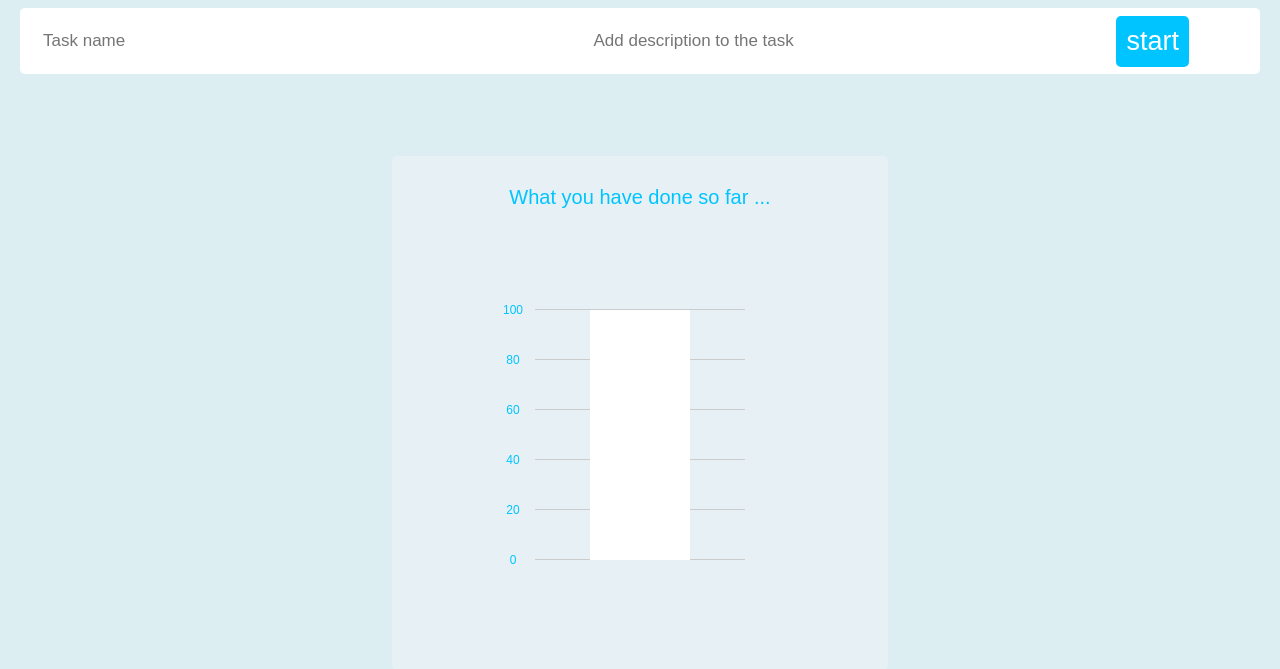
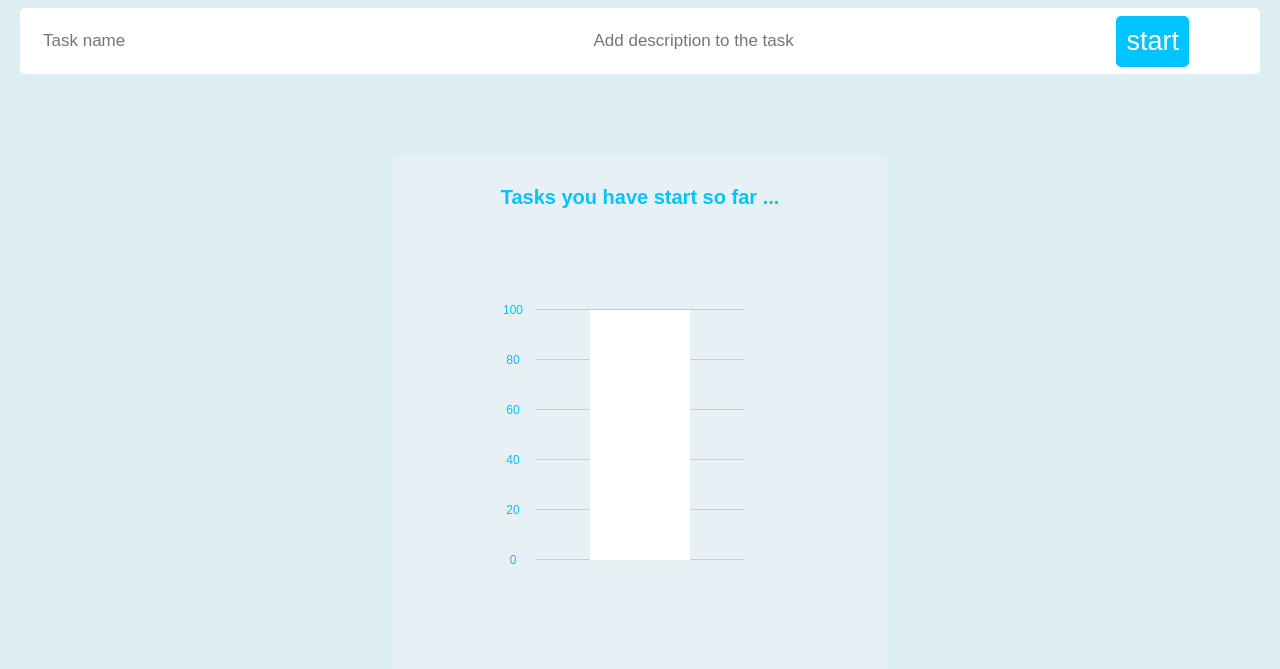
Before and after one commit to Qiugu-He/ClockifyClone, a Django app: template templates/task/index.html in a window 1280 px wide. Shown: the top 669 px of the page. Run offline with Django 3.2, Linux system fonts and the light colour scheme; the template is opened without the code that fills it, so the values that code supplies are empty; some libraries are stand-ins or nearby versions.

Commit message:
Added screenshot for README

```diff
--- a/static/css/index.css
+++ b/static/css/index.css
@@ -96,6 +96,7 @@ table a{
     color: #00C4FF;
     text-align: center;
     font-size: 20px;
+    font-weight: bold;
 }
 .chart {
     width: 210px;
--- a/templates/task/index.html
+++ b/templates/task/index.html
@@ -37,7 +37,7 @@
 
     <!-- Histogram -->
     <div class = "chart_container">
-        <p> What you have done so far ...</p>
+        <p> Tasks you have start so far ...</p>
         <div class="chart">
             <div class="result-bg">
               <div class="result-bar" style="height: {{ count }}%"></div>
```
Also changed, not shown: static/imgs/screenshot.png (added), static/imgs/screenshot2.png (added).
